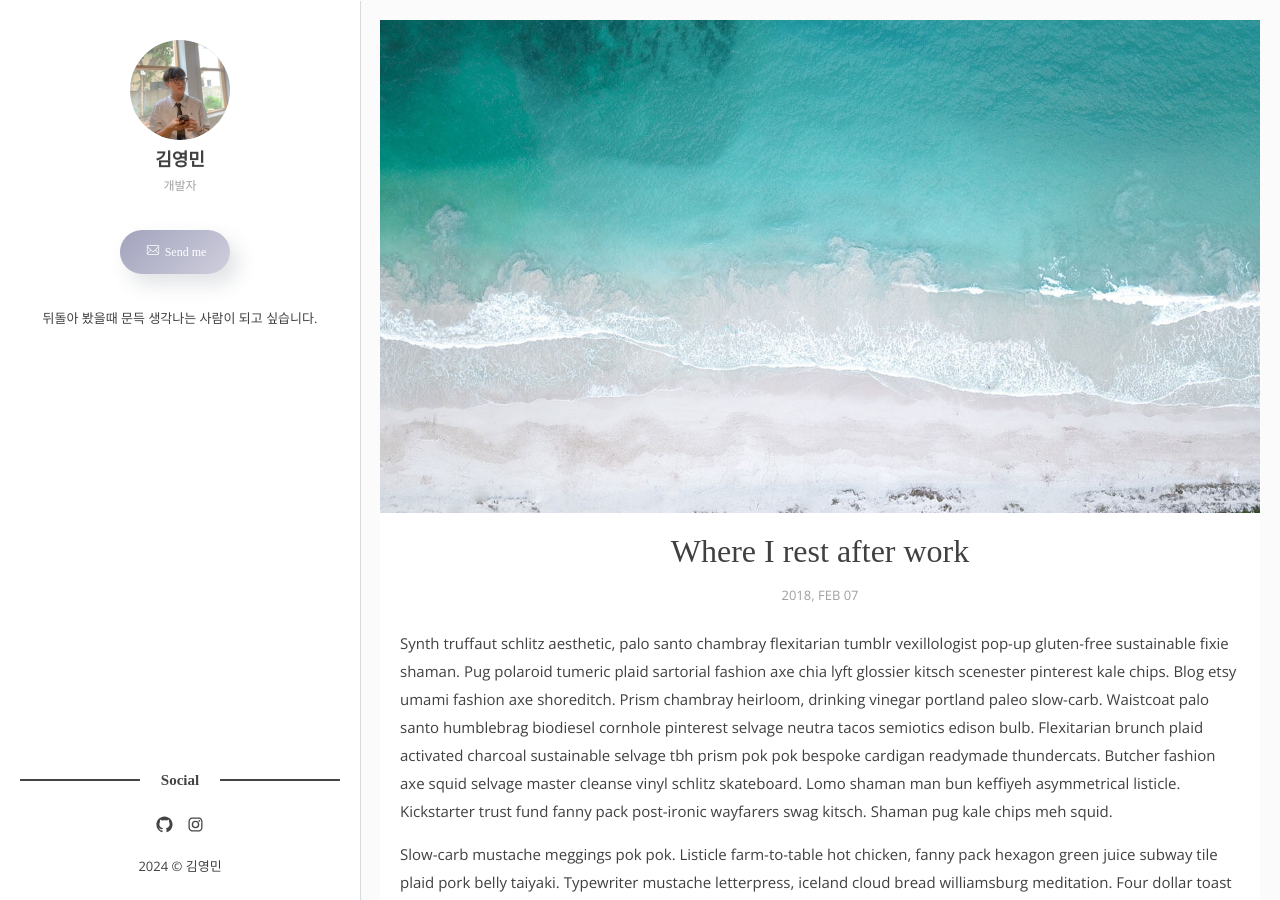
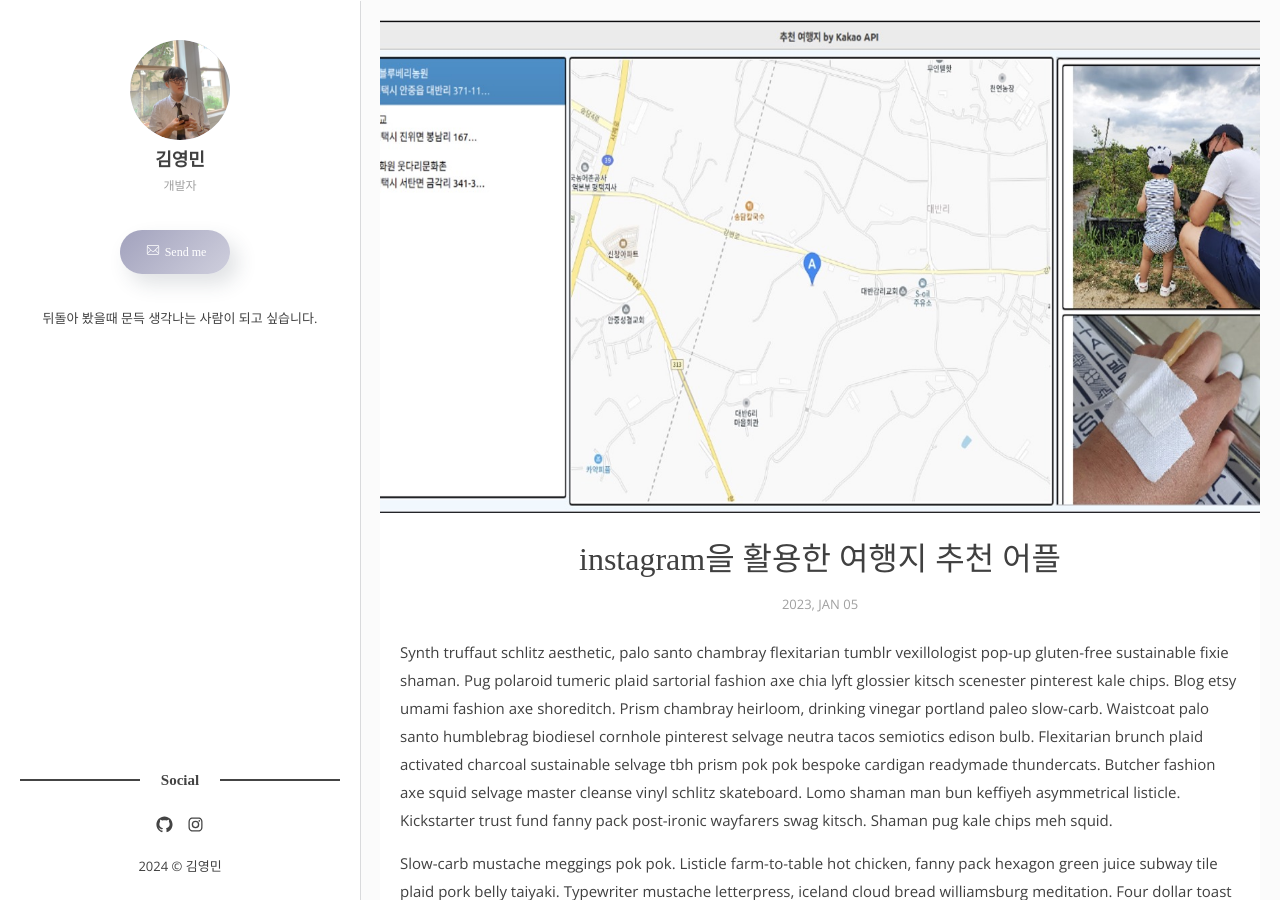
Before and after one commit to from-youngmiin/from-youngmiin.github.io, a Jekyll site: the page built from _posts/2018-02-07-where-I-rest-after-work.markdown, in a window 1280 px wide and 900 px high. Built offline with Jekyll 4.4.1, drawn with Linux system fonts in a browser that asks for light colours; some web fonts are replaced; comment, search, counter and statistics services are not loaded.

Commit message:
second data

```diff
--- a/_posts/2018-02-07-where-I-rest-after-work.markdown
+++ b/_posts/2018-02-07-where-I-rest-after-work.markdown
@@ -1,8 +1,8 @@
 ---
 layout: post
-title: Where I rest after work
+title: instagram을 활용한 여행지 추천 어플
 image: 3.jpg
-date: 2018-02-07 18:23:20 +0200
+date: 2023.01.05
 tags: [rest, work]
 categories: rest
 ---
```
Also changed, not shown: images/3.jpg, 2 other files.
